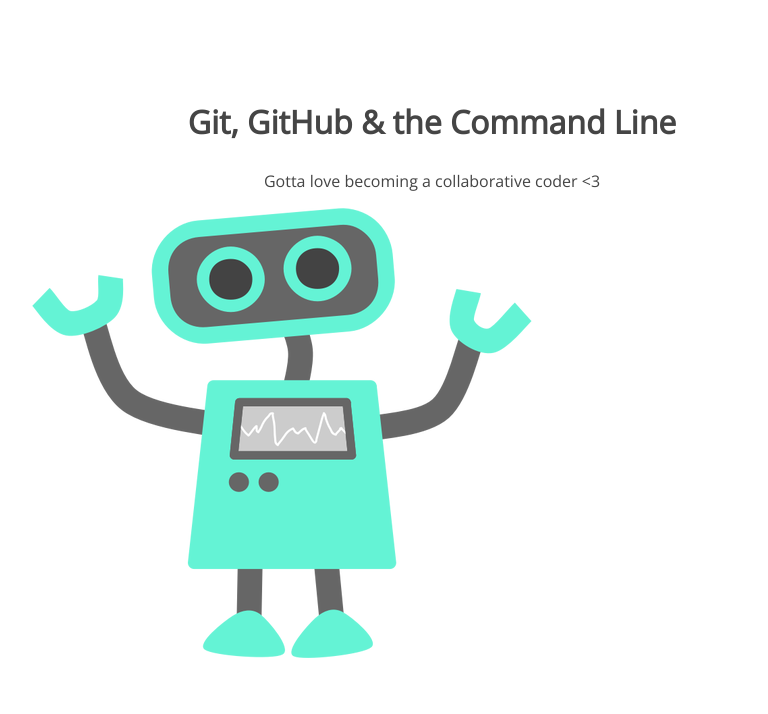
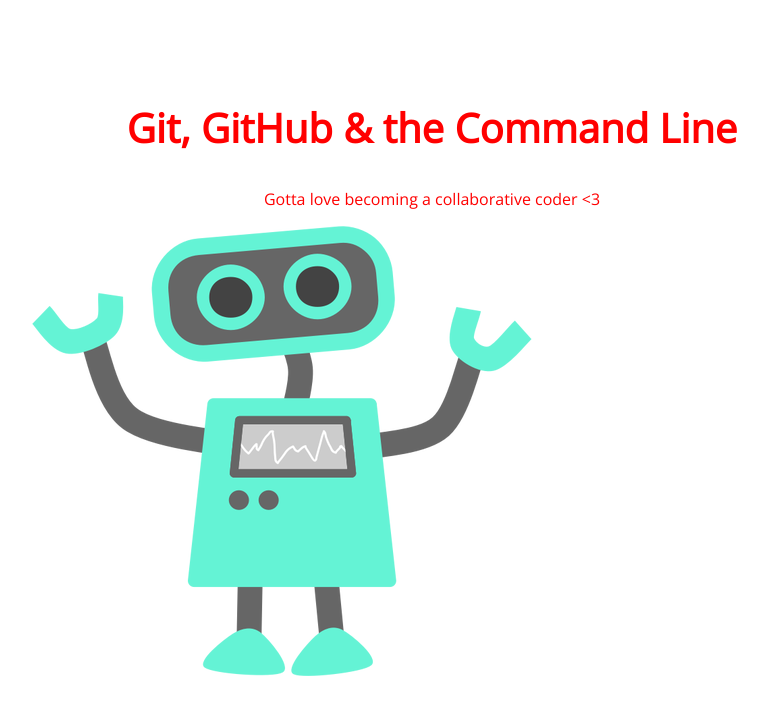
Before and after one commit to javish88/105-project, a plain HTML site: page index.html in a window 1280 px wide. Shown: the whole page, without its empty margins (208-976 px from the left). Drawn offline with nearby package versions, Linux system fonts and the light colour scheme.

Commit message:
new h1 changes

```diff
--- a/css/style.css
+++ b/css/style.css
@@ -5,10 +5,10 @@ section {
 section h1,
 section p {
 	text-align: center;
-	color: #454545;
+	color: red;
 }
 section h1 {
-	font: 32px 'Open Sans';
+	font: 40px 'Open Sans';
 	font-weight: bold;
 }
 section p {
```
